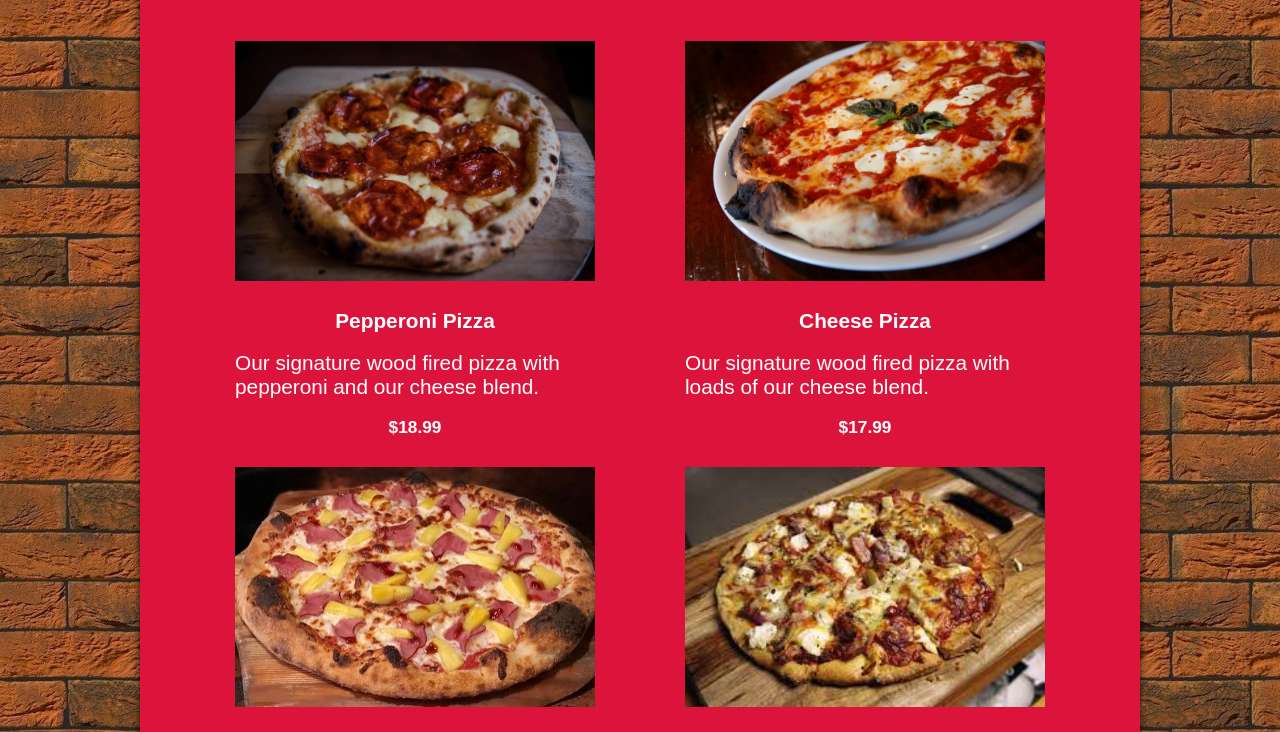
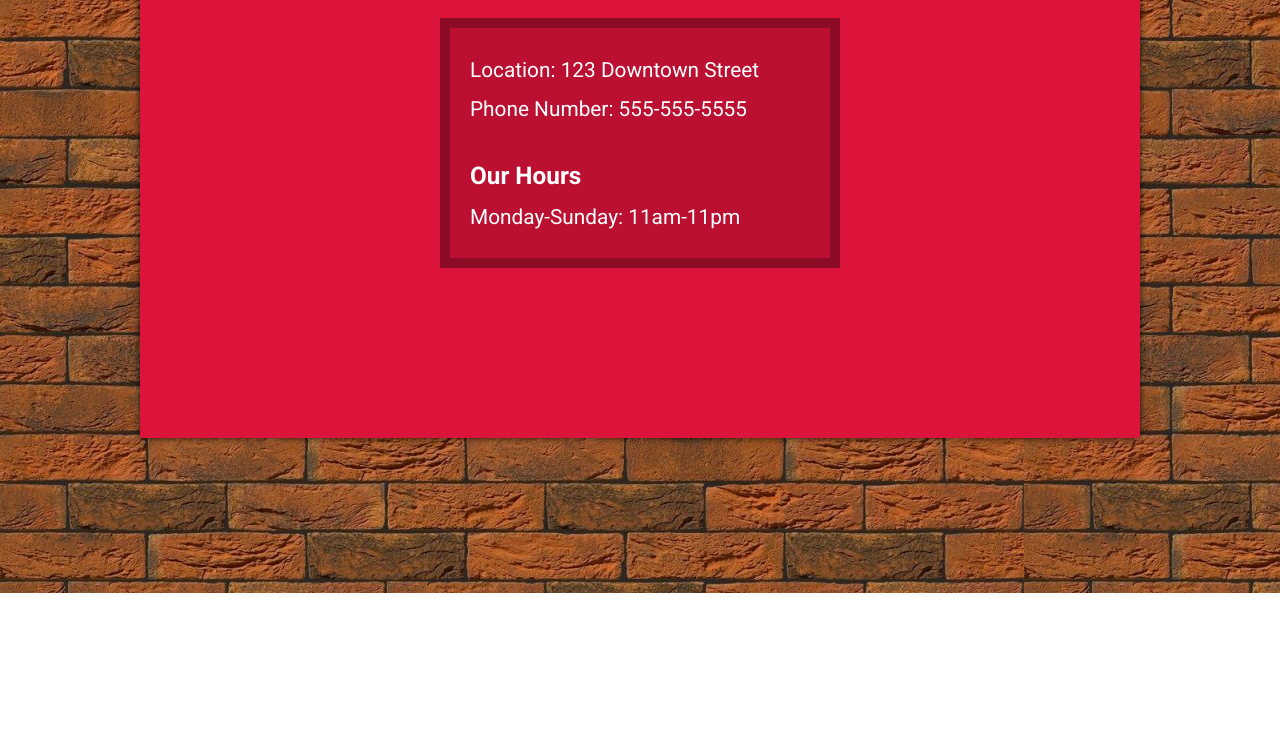
Before and after one commit to levib00/restaurant-page, a website built with webpack: page dist/index.html in a window 1280 px wide. Shown: the part 207-939 px from the top of the page. After the commit the page ends 800 px from the top, so only its background shows below. Built offline with nearby package versions, Linux system fonts and the light colour scheme; files whose address does not match are found by name.

Commit message:
Add Contact info page

```diff
--- /dev/null
+++ b/src/contact.js
@@ -0,0 +1,43 @@
+const generateContactPage = () => {
+    const heading = document.createElement('h1');
+    heading.textContent = 'Pepe\'s Pizza';
+    heading.setAttribute('id','heading');
+
+    const homeContent = document.createElement('div');
+    homeContent.setAttribute('class','flex-hor-center');
+
+    const content = document.getElementById('content');
+
+    content.appendChild(heading);
+    content.appendChild(homeContent);
+
+    const subHeading = document.createElement('h3');
+    subHeading.textContent = "Contact";
+    subHeading.setAttribute('id', 'sub-heading');
+    homeContent.appendChild(subHeading);
+
+    const contactCard = document.createElement('div');
+    contactCard.setAttribute('id','contact-card');
+    homeContent.appendChild(contactCard)
+
+    const storeLocation = document.createElement('div');
+    storeLocation.innerText = 'Location: 123 Downtown Street';
+    contactCard.appendChild(storeLocation);
+
+    const storePhone = document.createElement('div');
+    storePhone.innerText = 'Phone Number: 555-555-5555'
+    contactCard.appendChild(storePhone);
+
+    const storeHours = document.createElement('h3');
+    storeHours.textContent = "Our Hours";
+    storeHours.setAttribute('id', 'hours-section');
+    contactCard.appendChild(storeHours);
+
+    const weekHours = document.createElement('div');
+    weekHours.innerText = 'Monday-Sunday: 11am-11pm'
+    contactCard.appendChild(weekHours);
+
+    const contactButton = document.getElementById('contact');
+    contactButton.setAttribute('style', 'background-color:#8c0c26')
+}
+export default generateContactPage();
--- a/src/home.js
+++ b/src/home.js
@@ -23,7 +23,7 @@ const generateHomePage = () => {
     paragraph.textContent = 'Lorem ipsum dolor sit amet, consectetur adipiscing elit. Duis non elementum turpis. Sed fringilla lacus sed massa interdum congue. Pellentesque dui arcu, accumsan in aliquet nec, facilisis at magna.'
 
     const homeButton = document.getElementById('home');
-    homeButton.setAttribute('style', 'background-color:#be4403')
+    homeButton.setAttribute('style', 'background-color:#8c0c26')
 
     homeContent.appendChild(mainPic)
     homeContent.appendChild(mainCaption)
--- a/src/index.js
+++ b/src/index.js
@@ -1,4 +1,4 @@
 //import generateHomePage from './home'
 //generateHomePage
-import generateMenuPage from "./menu";
-generateMenuPage
+import generateContactPage from "./contact.js";
+generateContactPage
--- a/src/menu.js
+++ b/src/menu.js
@@ -122,5 +122,8 @@ const generateMenuPage = () => {
     menuPrice6.innerText = '$17.99 + $1.00 per topping';
     menuItem6.appendChild(menuPrice6)
 
+    const menuButton = document.getElementById('menu');
+    menuButton.setAttribute('style', 'background-color: #8c0c26')
+
 };
 export default generateMenuPage();
```
Also changed, not shown: dist/index.html, dist/main.js, dist/styles/styles.css.
